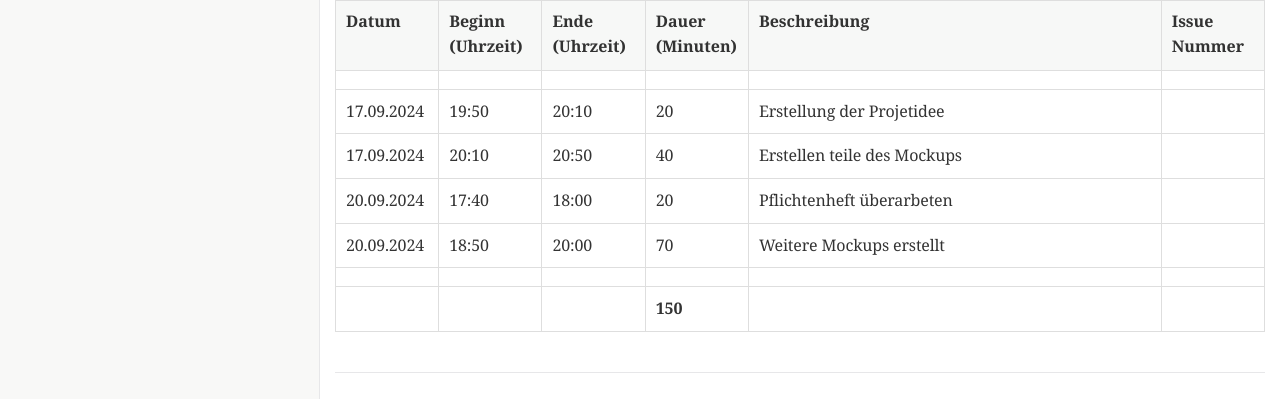
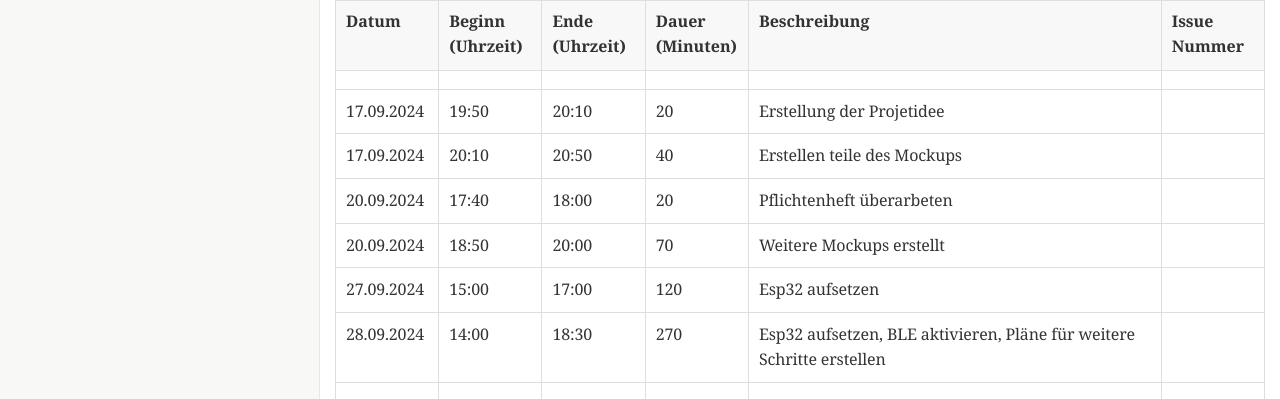
Before and after one commit to Spread-Share/SpreadShare-Documents, a plain HTML site: page Arbeitsstunden.html in a window 1280 px wide. Shown: the part 198-597 px from the top of the page. Drawn offline with nearby package versions, Linux system fonts and the light colour scheme; a web font is replaced by a local one.

Commit message:
Deploying to gh-pages from @ SaydamArda/SpreadShare@e5dbc54b82ef787de08899d6b30927350c8f1814 🚀

```diff
--- a/Arbeitsstunden.html
+++ b/Arbeitsstunden.html
@@ -513,6 +513,22 @@ body.book #toc,body.book #preamble,body.book h1.sect0,body.book .sect1>h2{page-b
 <td class="tableblock halign-left valign-top"></td>
 </tr>
 <tr>
+<td class="tableblock halign-left valign-top"><p class="tableblock">27.09.2024</p></td>
+<td class="tableblock halign-left valign-top"><p class="tableblock">15:00</p></td>
+<td class="tableblock halign-left valign-top"><p class="tableblock">17:00</p></td>
+<td class="tableblock halign-left valign-top"><p class="tableblock">120</p></td>
+<td class="tableblock halign-left valign-top"><p class="tableblock">Esp32 aufsetzen</p></td>
+<td class="tableblock halign-left valign-top"></td>
+</tr>
+<tr>
+<td class="tableblock halign-left valign-top"><p class="tableblock">28.09.2024</p></td>
+<td class="tableblock halign-left valign-top"><p class="tableblock">14:00</p></td>
+<td class="tableblock halign-left valign-top"><p class="tableblock">18:30</p></td>
+<td class="tableblock halign-left valign-top"><p class="tableblock">270</p></td>
+<td class="tableblock halign-left valign-top"><p class="tableblock">Esp32 aufsetzen, BLE aktivieren, Pläne für weitere Schritte erstellen</p></td>
+<td class="tableblock halign-left valign-top"></td>
+</tr>
+<tr>
 <td class="tableblock halign-left valign-top"></td>
 <td class="tableblock halign-left valign-top"></td>
 <td class="tableblock halign-left valign-top"></td>
@@ -524,7 +540,7 @@ body.book #toc,body.book #preamble,body.book h1.sect0,body.book .sect1>h2{page-b
 <td class="tableblock halign-left valign-top"></td>
 <td class="tableblock halign-left valign-top"></td>
 <td class="tableblock halign-left valign-top"></td>
-<td class="tableblock halign-left valign-top"><p class="tableblock"><strong>150</strong></p></td>
+<td class="tableblock halign-left valign-top"><p class="tableblock"><strong>540</strong></p></td>
 <td class="tableblock halign-left valign-top"></td>
 <td class="tableblock halign-left valign-top"></td>
 </tr>
@@ -744,7 +760,7 @@ body.book #toc,body.book #preamble,body.book h1.sect0,body.book .sect1>h2{page-b
 </div>
 <div id="footer">
 <div id="footer-text">
-Last updated 2024-09-26 08:22:28 UTC
+Last updated 2024-09-28 16:31:27 UTC
 </div>
 </div>
 </body>
```
Also changed, not shown: Pflichtenheft.html (+1 -1 lines), Projektauftrag.html (+1 -1 lines), Projektidee.html (+1 -1 lines), Umfeldanalyse.html (+1 -1 lines), index.html (+1 -1 lines).
